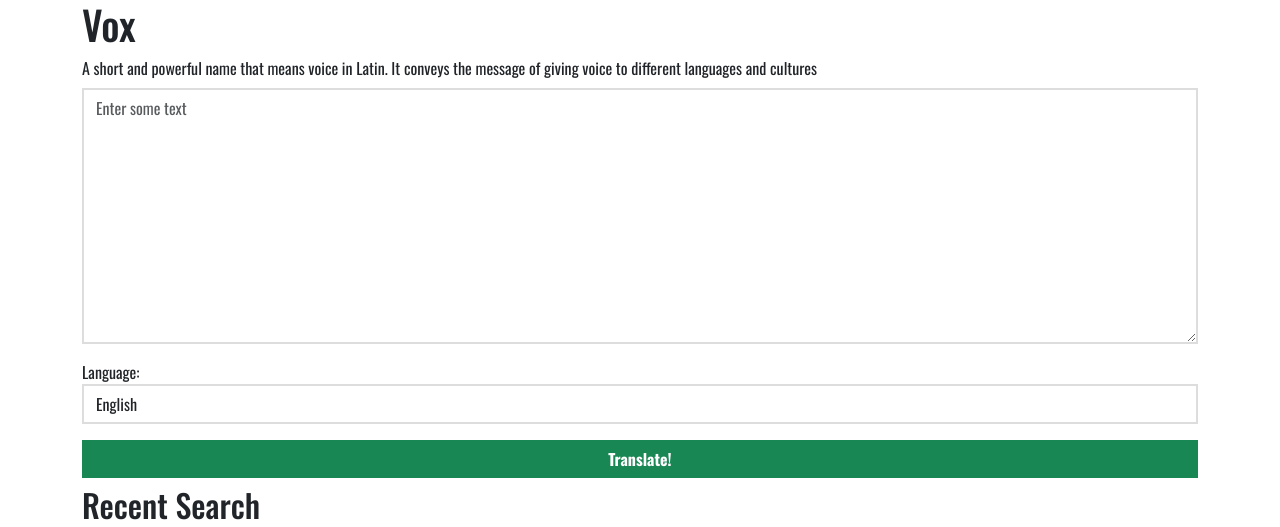
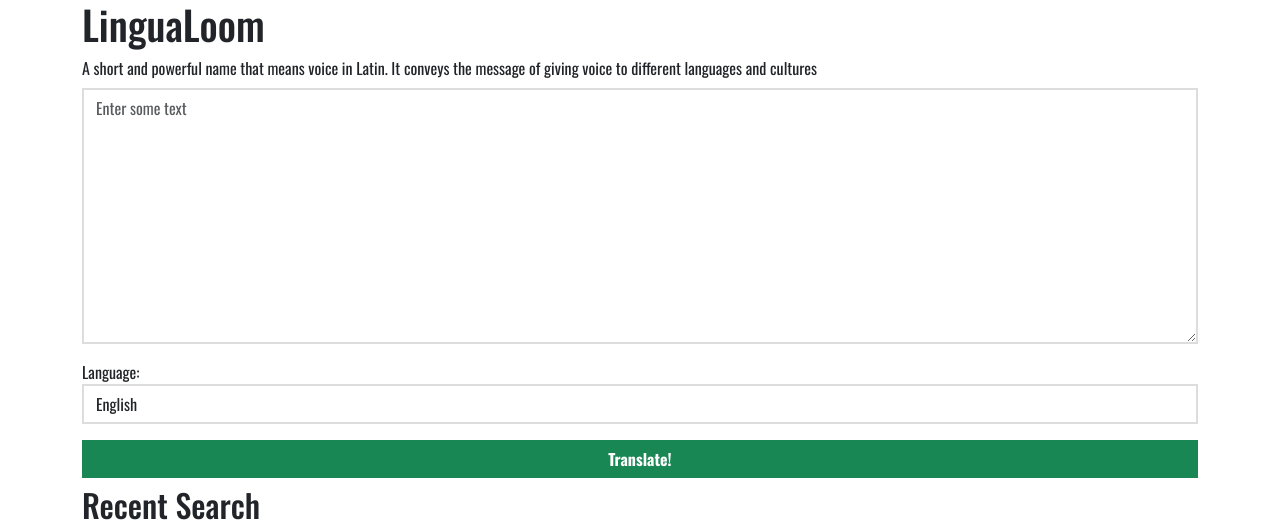
Before and after one commit to CodeTechAnvi18/translation-ai-flask, a Flask app: page / in a window 1280 px wide. Shown: the top 527 px of the page. Run offline with Flask 3, Linux system fonts and the light colour scheme; data that the repository does not hold is empty.

Commit message:
Update index.html

```diff
--- a/templates/index.html
+++ b/templates/index.html
@@ -33,7 +33,7 @@
 </head>
 <body>
     <div class="container">
-        <h1>Vox</h1>
+        <h1>LinguaLoom</h1>
         <div>A short and powerful name that means voice in Latin. It conveys the message of giving voice to different languages and cultures</div>
         <div>
             <form method="POST">
```
